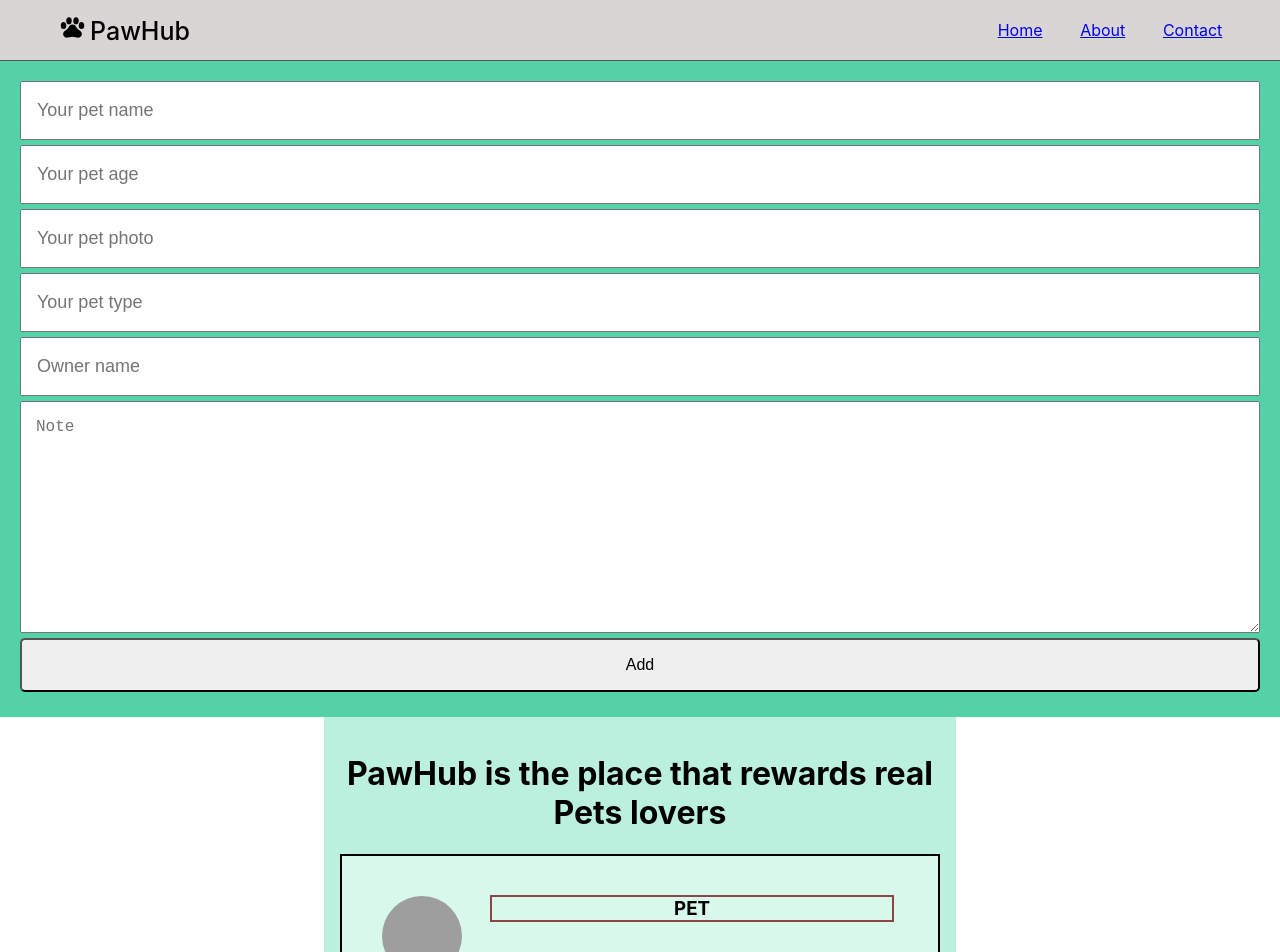
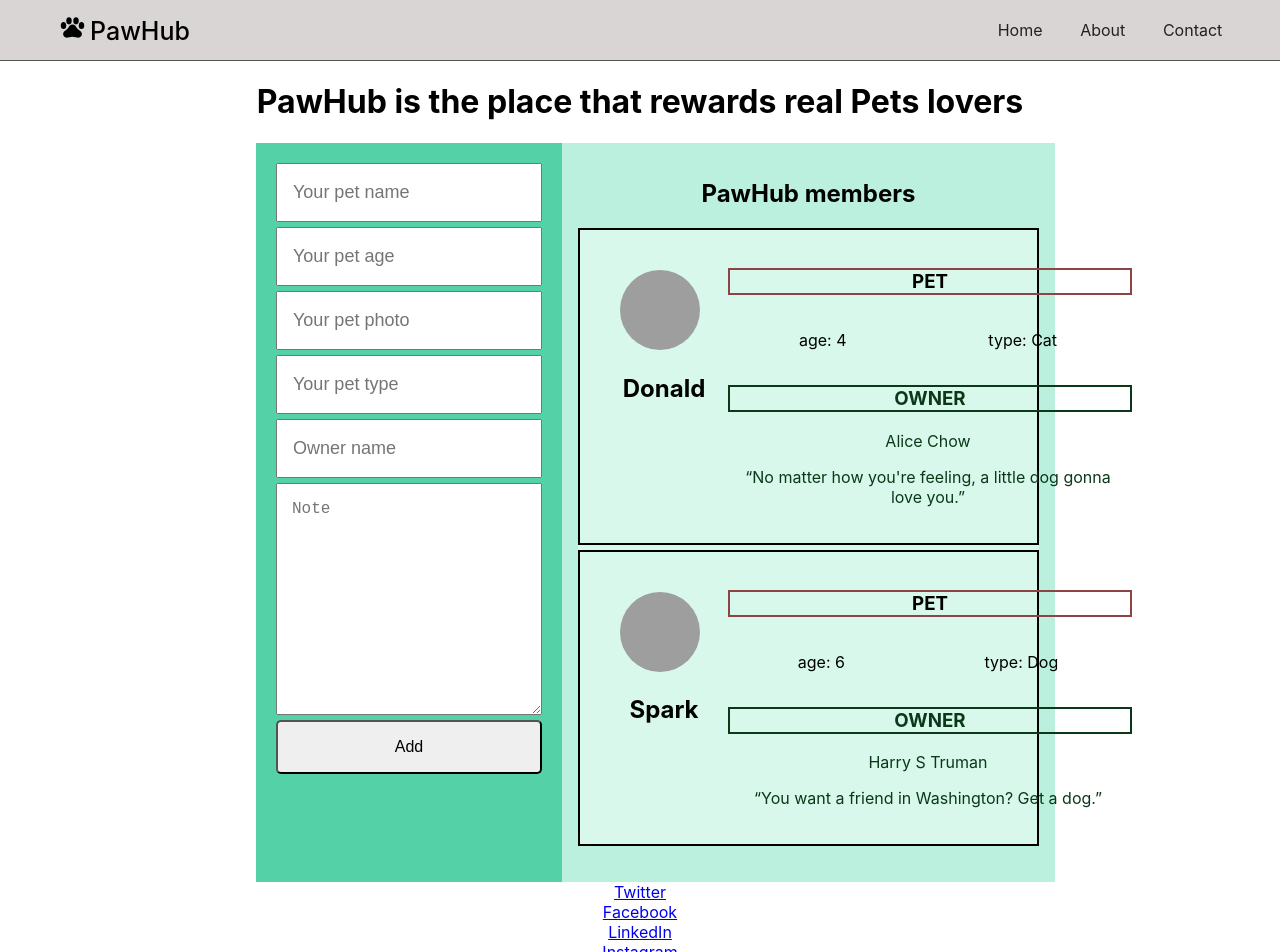
Before and after one commit to Lu-Smith/fans-app-react-typescript, a React (Create React App) app: page / in a window 1280 px wide. Shown: the top 952 px of the page. Built offline with nearby package versions, Linux system fonts and the light colour scheme; grey boxes are pictures that could not be loaded.

Commit message:
Updated Fotter.tsx
Added social media:
Socialmedia.json

Minor changes to Main.css NavBar.css

```diff
--- a/src/App.css
+++ b/src/App.css
@@ -1,38 +1,14 @@
 .App {
   text-align: center;
+
 }
 
-.App-logo {
-  height: 40vmin;
-  pointer-events: none;
+.App .main-space {
+  display: flex;
+  width: 60%;
+  margin: 0 auto;
 }
 
-@media (prefers-reduced-motion: no-preference) {
-  .App-logo {
-    animation: App-logo-spin infinite 20s linear;
-  }
+.App .main-space {
+  display: flex;
 }
-
-.App-header {
-  background-color: #282c34;
-  min-height: 100vh;
-  display: flex;
-  flex-direction: column;
-  align-items: center;
-  justify-content: center;
-  font-size: calc(10px + 2vmin);
-  color: white;
-}
-
-.App-link {
-  color: #61dafb;
-}
-
-@keyframes App-logo-spin {
-  from {
-    transform: rotate(0deg);
-  }
-  to {
-    transform: rotate(360deg);
-  }
-}
--- a/src/App.tsx
+++ b/src/App.tsx
@@ -39,9 +39,11 @@ const [members, setMembers] = useState<IState["members"]>([
   return (
     <div className="App">
       <NavBar />
-      <AddMember members={members} setMembers={setMembers}/>
+      <h1> PawHub is the place that rewards real Pets lovers</h1>
+      <div className='main-space'>
+      <AddMember members={members} setMembers={setMembers} />
       <Main members={members} />
-
+      </div>
       <Footer />
     </div>
   );
--- a/src/components/Footer.tsx
+++ b/src/components/Footer.tsx
@@ -1,8 +1,35 @@
-import React from 'react'
+import React from 'react';
+import "../styles/Footer.css";
+import * as data from './socialmedia.json';
+const socialmediaString = JSON.stringify(data);
+const socialmedia = JSON.parse(socialmediaString).socialmedia;
 
-const Footer = () => {
+
+type LinkSocial = {
+  name: string;
+  href: string;
+};
+
+const SocialMedia: React.FC<{socialmedia: LinkSocial[]}> = ({socialmedia}) => {
   return (
+    <div>
+      {socialmedia.map((social: LinkSocial) => {
+         return (
+            <div key={social.name}>
+              <a href={social.href} target="_blank" rel="noreferrer">{social.name}</a>
+            </div>
+         )
+      })}
+    </div>
+  );
+}
+
+const Footer: React.FC<{}> = () => {
+  return (
+    <div className='Footer'>
+    <SocialMedia socialmedia={socialmedia} />
     <div>Coded by <a href="https://www.lunasmithart.com/" target="_blank" rel="noreferrer">Luna Smith</a>, open source on <a href="https://github.com/Lu-Smith/fans-app-react-typescript" target="_blank" rel="noreferrer">GitHub</a></div>
+    </div>
   )
 }
 
--- a/src/components/Main.tsx
+++ b/src/components/Main.tsx
@@ -37,7 +37,7 @@ const renderMembers = (): JSX.Element[] => {
 
   return (
     <div className='Main'>
-         <h1> PawHub is the place that rewards real Pets lovers</h1>
+         <h2>PawHub members</h2>
          <ul>
            {renderMembers()}
          </ul>
--- /dev/null
+++ b/src/components/socialmedia.json
@@ -0,0 +1,20 @@
+{
+    "socialmedia": [
+        {
+            "name": "Twitter",
+            "href": "https://twitter.com/LunaSmithArt"
+        },
+        {
+            "name":"Facebook",
+            "href": "https://twitter.com/LunaSmithArt"
+        },
+        {
+            "name":"LinkedIn",
+            "href": "https://twitter.com/LunaSmithArt"
+        },
+        {
+            "name":"Instagram",
+            "href": "https://twitter.com/LunaSmithArt"
+        }
+    ]
+}
--- a/src/styles/AddMember.css
+++ b/src/styles/AddMember.css
@@ -1,5 +1,8 @@
 .AddMember {
     background-color: rgb(84, 209, 167);
+    text-align: center;
+    margin: 0 auto;
+    width: 40%;
 }
 
 .AddMember form {
--- a/src/styles/Main.css
+++ b/src/styles/Main.css
@@ -1,6 +1,6 @@
 .Main {
     align-items: center;
-    width: 600px;
+    width: 60%;
     padding: 16px;
     background-color: rgb(187, 240, 222);
     margin: 0 auto;
--- a/src/styles/NavBar.css
+++ b/src/styles/NavBar.css
@@ -28,3 +28,12 @@
     justify-content: space-evenly;
     margin-right: 20px;
 }
+
+.NavBar .menu-link a {
+    text-decoration: none;
+    color: rgb(34, 33, 33);
+}
+
+.NavBar .menu-link a:hover {
+    color: rgb(75, 73, 73);
+}
```
Also changed, not shown: src/components/links.json (line endings or trailing spaces), src/styles/Footer.css (added).
